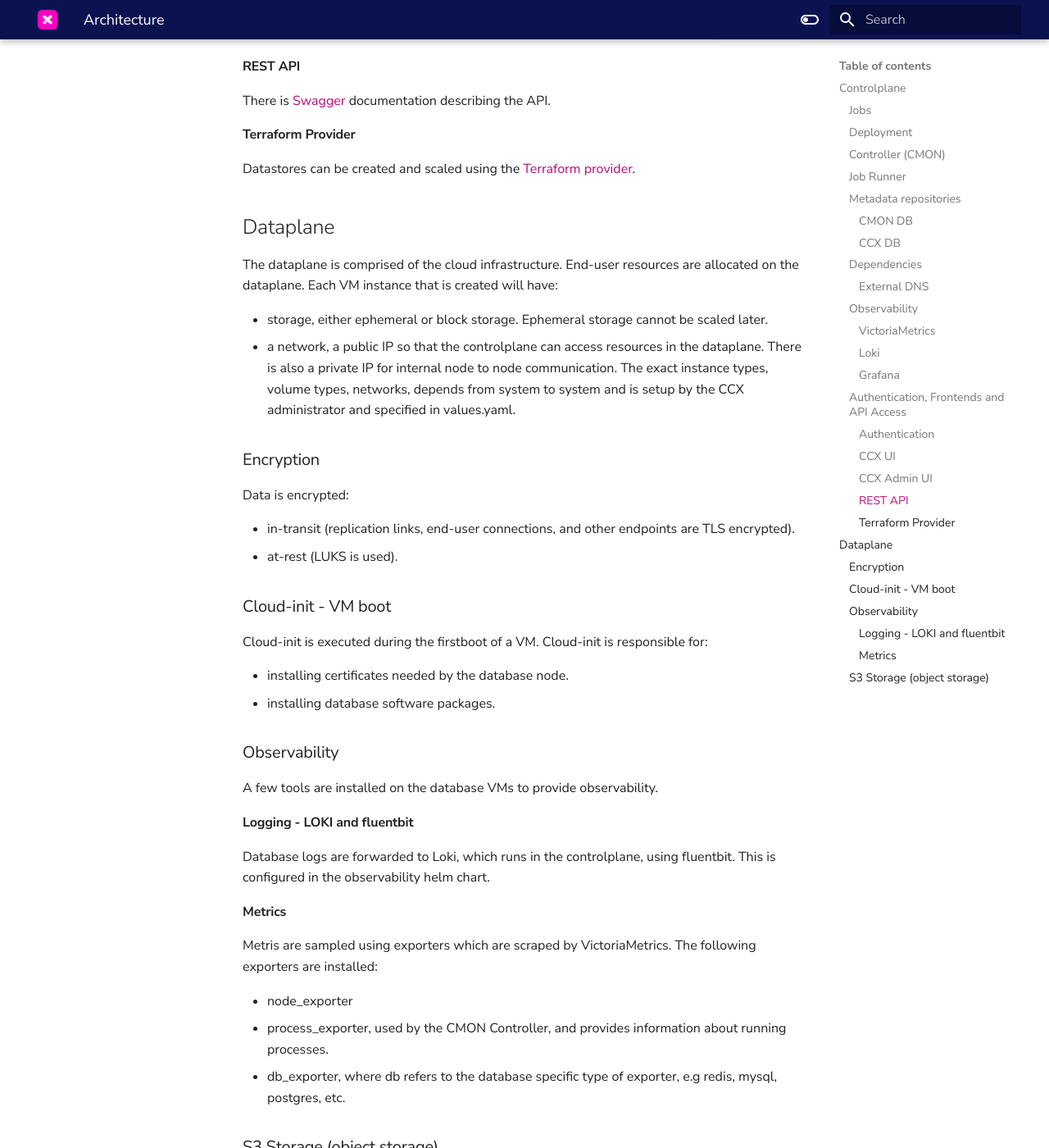
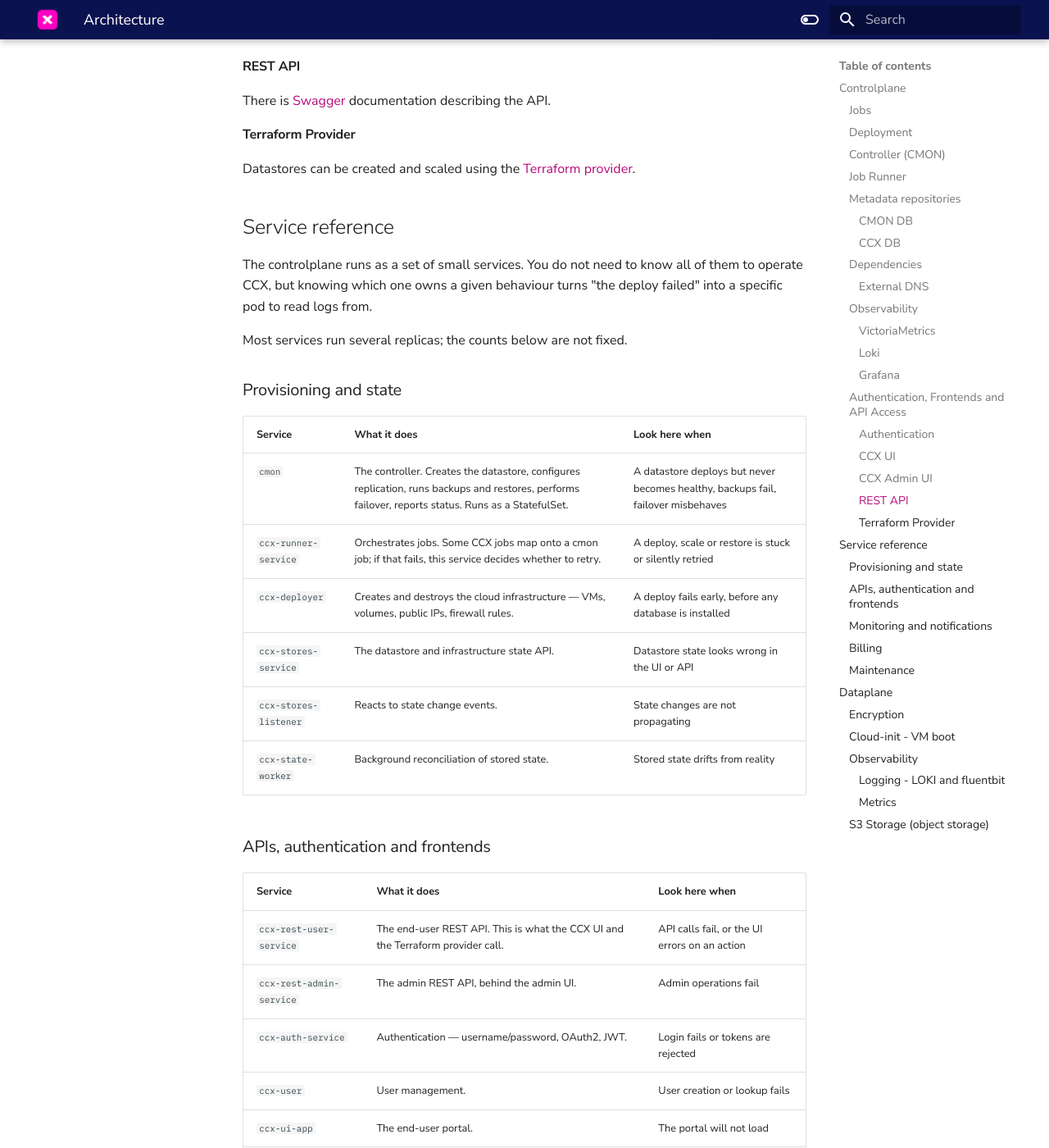
Before and after one commit to severalnines/ccx-docs, an MkDocs documentation site: the page built from docs/admin/Installation/architecture.md, in a window 1280 px wide and 1400 px high, scrolled down 3688 px. Shown: the whole window at 82% size. Built offline with MkDocs 1.6.1 and Material for MkDocs 9.7.7, drawn with Linux system fonts in a browser that asks for light colours; comment, search, counter and statistics services are not loaded; some of the changed text lies outside the part shown.

Commit message:
CCX-6086 Add a service reference to the architecture page
The page explained the concepts but never named most of the services that
implement them, so an operator looking at a namespace of two dozen pods had no
way to map a symptom onto one of them. The prose covered cmon, the job runner
and the databases; billing, hooks, notifications, the state worker, the metrics
service discovery and the split between the user and admin REST APIs were not
mentioned anywhere.

Grouped by concern rather than listed alphabetically, and each row says when you
would actually look at that service - the question being answered is "a deploy
failed, whose logs do I read", not "what exists". One-shot migration jobs are
described as a group, since naming each one individually costs more than it
returns.

Deliberately not a pod inventory. Replica counts and pod names churn, and a
namespace also contains ccxdeps components and environment-specific pods that
are not part of a standard install, so the page says so rather than implying the
list is exhaustive.

Descriptions are taken from the chart's container commands rather than inferred
from pod names, which would have got two of them wrong: ccx-stores-service and
ccx-stores-listener are separate deployments defined in one template, and
ccx-frontend is not part of the ccx chart at all.

Co-Authored-By: Claude Opus 5 (1M context) <noreply@anthropic.com>

```diff
--- a/docs/admin/Installation/architecture.md
+++ b/docs/admin/Installation/architecture.md
@@ -127,6 +127,69 @@ There is [Swagger](https://ccx.s9s-dev.net/api/docs/current/index.html) document
 
 Datastores can be created and scaled using the [Terraform provider](https://github.com/severalnines/terraform-provider-ccx).
 
+## Service reference
+
+The controlplane runs as a set of small services. You do not need to know all of
+them to operate CCX, but knowing which one owns a given behaviour turns "the
+deploy failed" into a specific pod to read logs from.
+
+Most services run several replicas; the counts below are not fixed.
+
+### Provisioning and state
+
+| Service | What it does | Look here when |
+|---|---|---|
+| `cmon` | The controller. Creates the datastore, configures replication, runs backups and restores, performs failover, reports status. Runs as a StatefulSet. | A datastore deploys but never becomes healthy, backups fail, failover misbehaves |
+| `ccx-runner-service` | Orchestrates jobs. Some CCX jobs map onto a cmon job; if that fails, this service decides whether to retry. | A deploy, scale or restore is stuck or silently retried |
+| `ccx-deployer` | Creates and destroys the cloud infrastructure — VMs, volumes, public IPs, firewall rules. | A deploy fails early, before any database is installed |
+| `ccx-stores-service` | The datastore and infrastructure state API. | Datastore state looks wrong in the UI or API |
+| `ccx-stores-listener` | Reacts to state change events. | State changes are not propagating |
+| `ccx-state-worker` | Background reconciliation of stored state. | Stored state drifts from reality |
+
+### APIs, authentication and frontends
+
+| Service | What it does | Look here when |
+|---|---|---|
+| `ccx-rest-user-service` | The end-user REST API. This is what the CCX UI and the Terraform provider call. | API calls fail, or the UI errors on an action |
+| `ccx-rest-admin-service` | The admin REST API, behind the admin UI. | Admin operations fail |
+| `ccx-auth-service` | Authentication — username/password, OAuth2, JWT. | Login fails or tokens are rejected |
+| `ccx-user` | User management. | User creation or lookup fails |
+| `ccx-ui-app` | The end-user portal. | The portal will not load |
+| `ccx-ui-admin` | The admin portal. | The admin portal will not load |
+| `ccx-ui-auth` | The login and registration flows. | Sign-up or sign-in pages misbehave |
+
+### Monitoring and notifications
+
+| Service | What it does | Look here when |
+|---|---|---|
+| `ccx-monitor-service` | Monitoring of datastores. | Health or status is not updating |
+| `store-metrics-sd` | Service discovery — tells VictoriaMetrics which datastore nodes to scrape. | Metrics stop appearing for new nodes |
+| `store-internal-metrics-sd` | The same, for CCX's own internal metrics. | Controlplane metrics are missing |
+| `ccx-notify-worker` | Sends notifications to Slack, PagerDuty, email and webhooks. | Alerts fire but nobody is told |
+| `ccx-hook-service` | Handles webhooks. | Webhook integrations do not trigger |
+
+### Billing
+
+| Service | What it does | Look here when |
+|---|---|---|
+| `ccx-billing-service` | Billing API. | Subscription or billing lookups fail |
+| `ccx-billing-updater` | Hourly CronJob that updates billing records. | Usage or charges look stale |
+
+### Maintenance
+
+`ccx-clean-up-k8s` is a daily CronJob that removes leftover Kubernetes
+resources. A handful of one-shot Jobs also run at install and upgrade time —
+`ccx-migrate` and `ccx-stores-migrate` apply database schema migrations,
+`ccx-migrate-cloud-credentials` moves credentials to their current format, and
+`ccx-check-certificate-authority` validates the CA. Seeing these in
+`Completed` state is normal; seeing one in `Error` after an upgrade is not.
+
+:::note
+Pods in your namespace that do not appear above are usually from the `ccxdeps`
+chart — PostgreSQL (`acid-ccx-*`), NATS, Loki, Keycloak — or are specific to
+your environment rather than part of a standard CCX install.
+:::
+
 ## Dataplane
 
 The dataplane is comprised of the cloud infrastructure. End-user resources are allocated on the dataplane.
```
